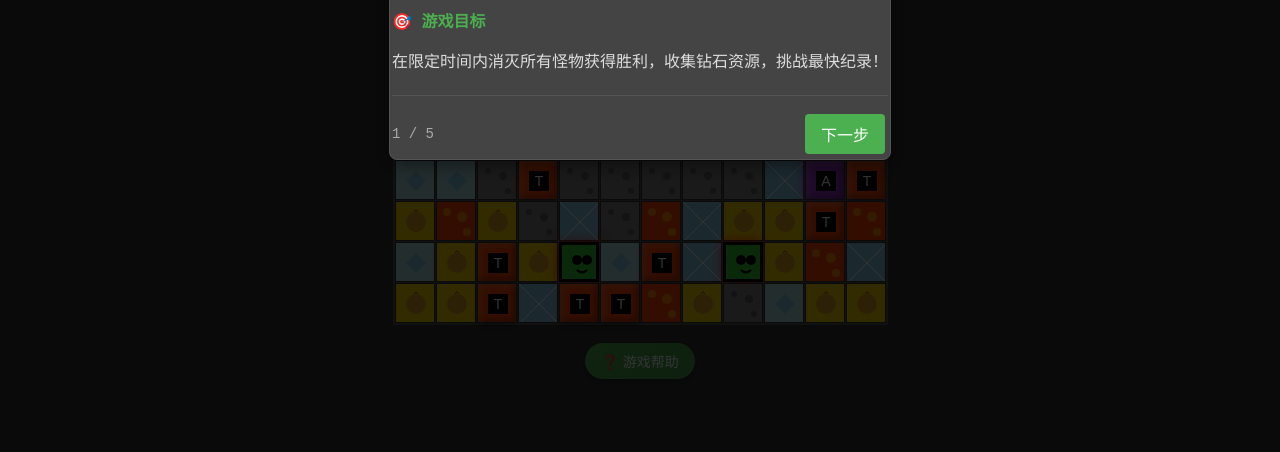
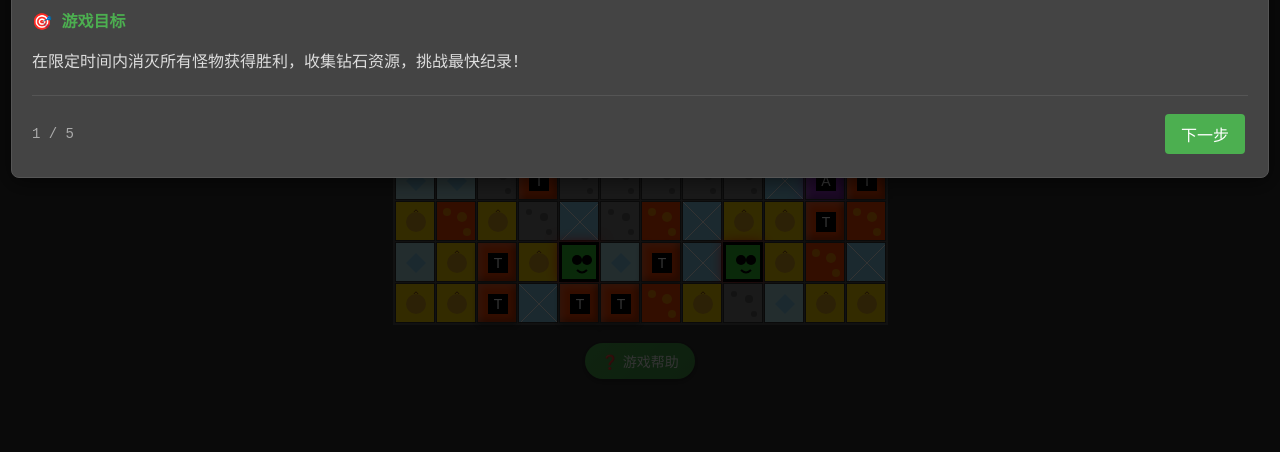
Before and after one commit to tjnh05/Minecraft, a plain HTML site: page index.html in a window 1280 px wide. Shown: the part 348-800 px from the top of the page. Drawn offline with Linux system fonts and the light colour scheme.

Commit message:
feat: 调整引导窗口内边距和宽度并更新版本
- 引导窗口padding恢复到20px，提供更好的视觉间距
- width设置为95vw，固定宽度而不是自适应
- 版本号更新至1.0.9

```diff
--- a/script.js
+++ b/script.js
@@ -42,7 +42,7 @@ const MOB_TYPES = {
 };
 
 // 游戏版本配置
-const GAME_VERSION = '1.0.8';
+const GAME_VERSION = '1.0.9';
 const GAME_VERSION_KEY = 'gameVersion';
 
 // 新手引导配置
--- a/style.css
+++ b/style.css
@@ -24,10 +24,10 @@ body {
 .tutorial-content {
     background-color: #444;
     border-radius: 8px;
-    padding: 2px;
+    padding: 20px;
     max-width: 100vw;
     max-height: 80%;
-    width: fit-content;
+    width: 95vw;
     overflow-y: auto;
     box-shadow: 0 4px 20px rgba(0, 0, 0, 0.5);
     border: 1px solid #555;
```
